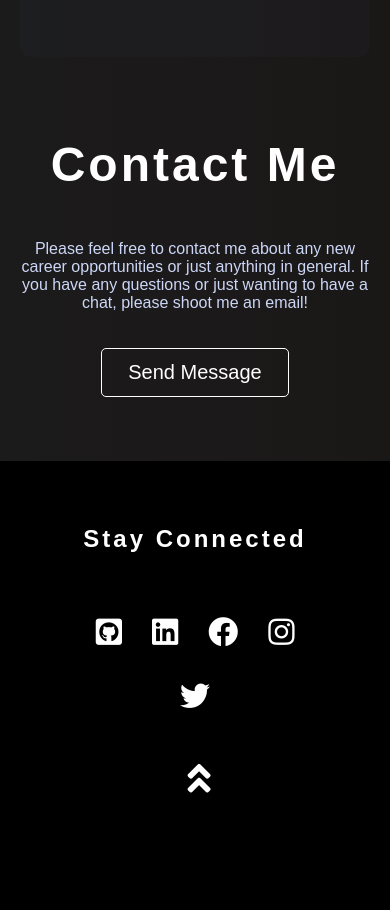
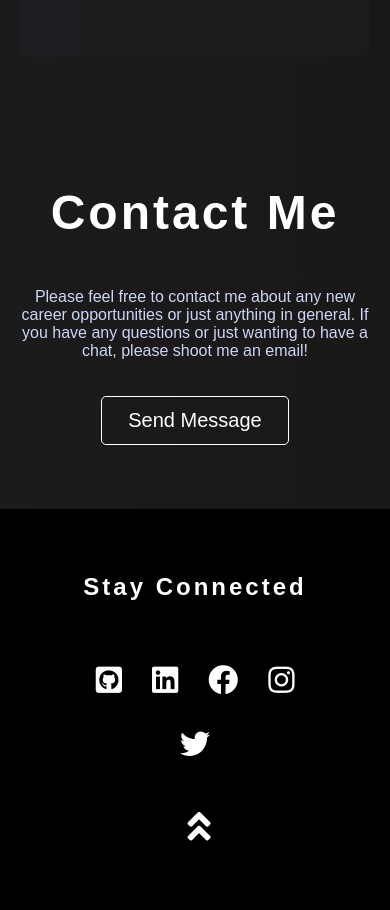
Before and after one commit to Dennayz/dennayz.github.io, a React (Create React App) app: page /#/ in a window 390 px wide. Shown: the part 5820-6730 px from the top of the page. Built offline with nearby package versions, Linux system fonts and the light colour scheme.

Commit message:
nav style

```diff
--- a/src/components/styles/Contact.css
+++ b/src/components/styles/Contact.css
@@ -48,7 +48,7 @@
 
 @media screen and (max-width: 960px) {
   .contact-container {
-    padding: 1rem 1rem 4rem 1rem;
+    padding: 4rem 1rem 4rem 1rem;
   }
   .form-control {
     float: none;
--- a/src/components/styles/Navbar.css
+++ b/src/components/styles/Navbar.css
@@ -12,7 +12,7 @@
 
 .navbar.active {
   background: black;
-  transition: all 0.5s ease;
+  transition: all 0.2s ease;
 }
 
 .navbar-container {
@@ -98,10 +98,15 @@
   }
 
   .nav-menu {
+    /* background: linear-gradient(
+      90deg,
+      rgb(28, 27, 27) 0%,
+      rgb(26, 23, 23) 100%
+    ); */
     display: flex;
     flex-direction: column;
     width: 100%;
-    height: 100vh;
+    /* height: 100vh; */
     position: absolute;
     top: 80px;
     left: -100%;
@@ -110,11 +115,12 @@
   }
 
   .nav-menu.active {
-    background: linear-gradient(
+    /* background: linear-gradient(
       90deg,
       rgb(28, 27, 27) 0%,
       rgb(26, 23, 23) 100%
-    );
+    ); */
+    background: black;
     left: 0;
     opacity: 1;
     transition: all 0.5s ease;
```
